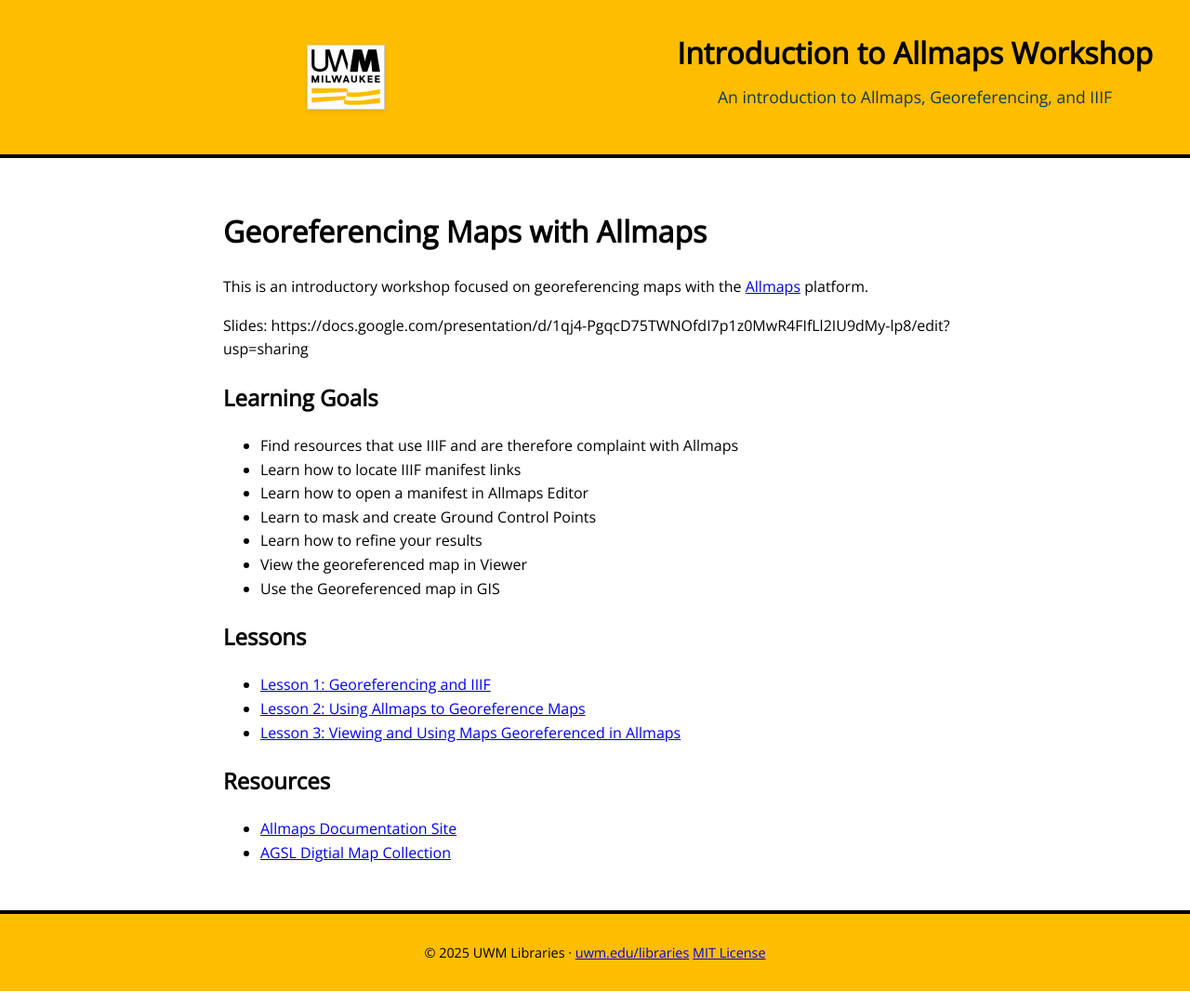
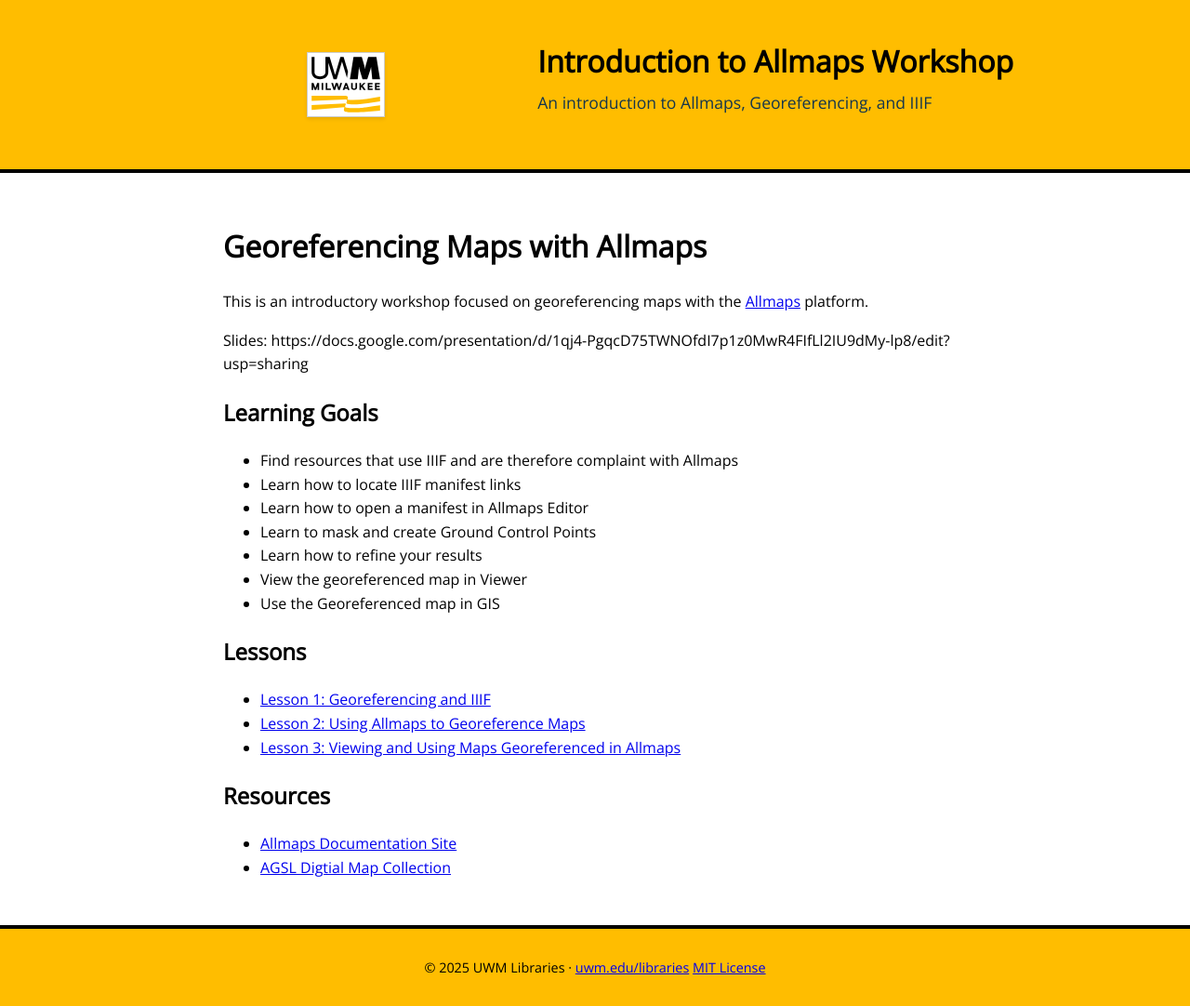
Before and after one commit to UWM-Libraries/allmaps-intro-workshop, a Jekyll site: the page built from index.md, in a window 1280 px wide. Shown: the whole page at 93% size. Built offline with Jekyll 4.4.1, drawn with Linux system fonts in a browser that asks for light colours.

Commit message:
more header fixing

```diff
--- a/assets/css/custom.css
+++ b/assets/css/custom.css
@@ -1,6 +1,3 @@
-/* === UWM Workshop Branding === */
-
-/* Global Content Styles */
 body {
   color: #000;
   font-family: 'Open Sans', system-ui, sans-serif;
@@ -9,21 +6,17 @@
   padding: 0;
 }
 
-/* Centered content area */
 .content-wrapper .content {
   max-width: 800px;
   margin: 0 auto;
   padding: 2rem;
 }
 
-/* Header Styles */
 .site-header {
   width: 100%;
-  max-width: none;
-  background-color: #ffbd00;  /* UWM Gold */
+  background-color: #ffbd00;
   border-bottom: 4px solid #000;
-  padding: 1.5rem 2rem;
-  margin: 0;
+  padding: 2rem 1rem;
   box-sizing: border-box;
 }
 
@@ -32,7 +25,7 @@
   align-items: center;
   justify-content: center;
   gap: 1.5rem;
-  max-width: 1200px;
+  max-width: 900px;
   margin: 0 auto;
   flex-wrap: wrap;
 }
@@ -43,10 +36,10 @@
 }
 
 .header-text {
+  text-align: left;
   display: flex;
   flex-direction: column;
-  align-items: center;
-  text-align: center;
+  justify-content: center;
 }
 
 .site-header h1 {
@@ -56,17 +49,15 @@
 }
 
 .site-header .tagline {
-  margin-top: 0.5rem;
+  margin-top: 0.3rem;
   font-size: 1.1rem;
-  color: #14364D;  /* UWM Blue accent */
+  color: #14364D;
 }
 
-/* Headings */
 h1, h2, h3, h4, h5, h6 {
   color: #000;
 }
 
-/* Links */
 a {
   color: #0000EE;
   text-decoration: underline;
@@ -76,7 +67,6 @@
   color: #551A8B;
 }
 
-/* Buttons */
 .button {
   background-color: #ffbd00;
   color: #000;
@@ -87,7 +77,7 @@
   display: inline-block;
   transition: background-color 0.2s ease, color 0.2s ease;
   margin: 0.5rem 0.25rem;
-  white-space: nowrap; /* Prevent text wrap */
+  white-space: nowrap;
 }
 
 .button:hover {
@@ -103,7 +93,6 @@
   margin-top: 2rem;
 }
 
-/* Footer */
 .site-footer {
   width: 100%;
   max-width: none;
@@ -121,7 +110,6 @@
   text-decoration: underline;
 }
 
-/* Responsive images */
 img {
   max-width: 100%;
   height: auto;
@@ -133,14 +121,13 @@
   box-shadow: 0 2px 4px rgba(0, 0, 0, 0.1);
 }
 
-/* Mobile header adjustment */
 @media (max-width: 600px) {
   .header-inner {
     flex-direction: column;
   }
 
   .header-text {
+    text-align: center;
     align-items: center;
-    text-align: center;
   }
 }
```
